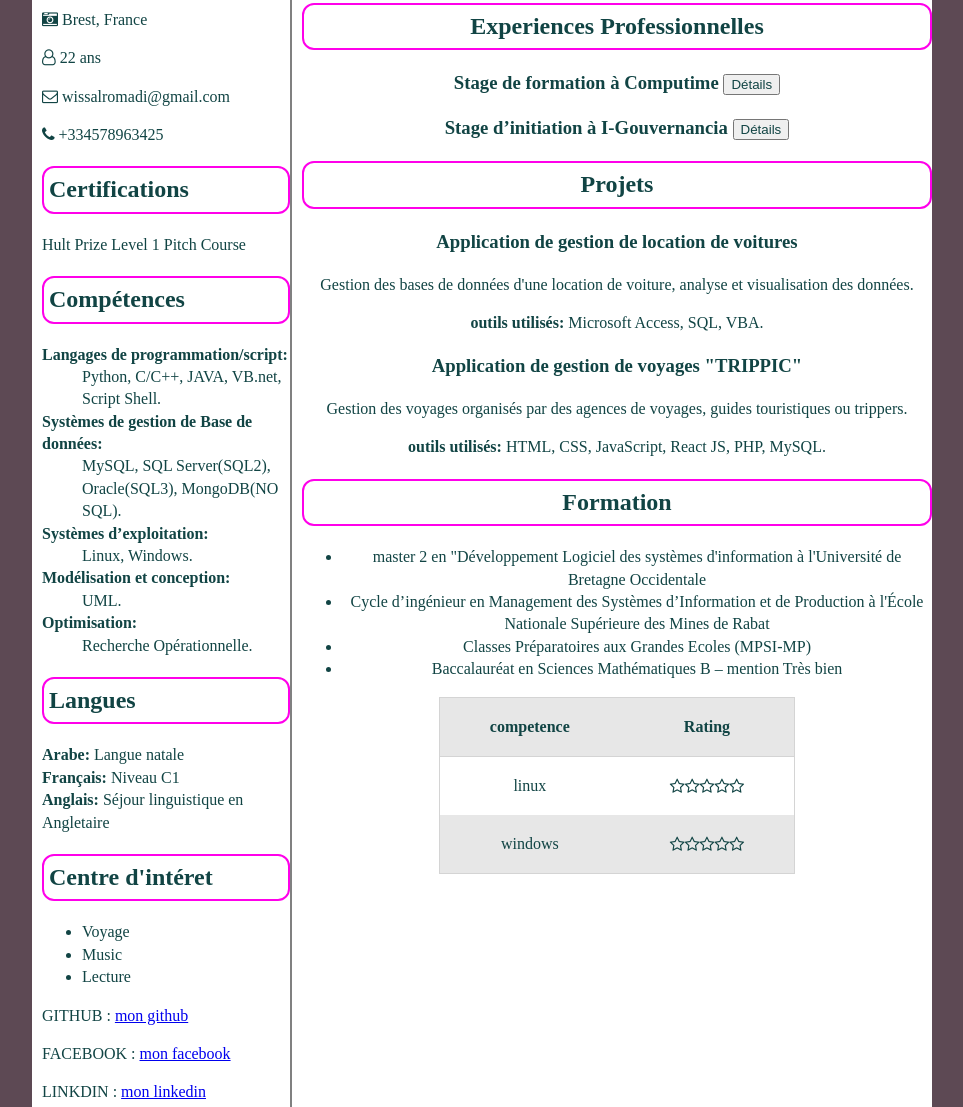
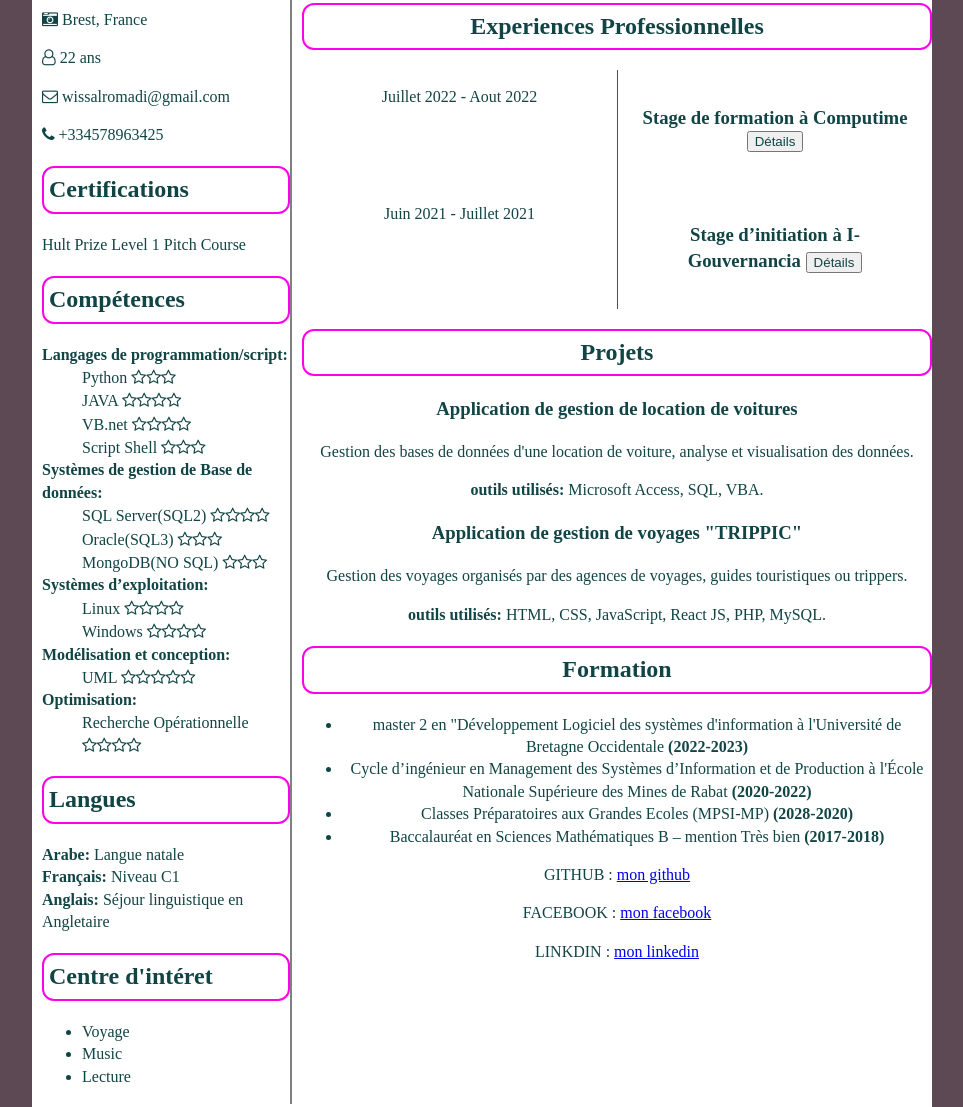
Before and after one commit to blauernyx/MONCV, a plain HTML site: page index.html in a window 1280 px wide. Shown: the part 255-1362 px from the top of the page, without its empty margins (158-1121 px from the left). Drawn offline with Linux system fonts and the light colour scheme; a web font is replaced by a local one.

Commit message:
autoevaluation

```diff
--- a/css/resume.css
+++ b/css/resume.css
@@ -85,6 +85,16 @@ h2.round {
   height: 180px;
 }
 
+.timeline{
+  display: grid;
+  grid-template-columns: repeat(2,1fr);
+}
+
+.stg1content{
+  border-left: 1px solid #5D4954;
+  padding: 1rem;
+  position: relative;
+}
 
 
 
@@ -94,51 +104,105 @@ h2.round {
 
 
 
-  table {
-    margin: 0 auto;
-    text-align: center;
-    border-collapse: collapse;
-    border: 1px solid #d4d4d4;
-    font-size: 1em;
-    background: #fff;
-  }
+.python {
+  display: inline-block;
+  position: relative;
+  font-family: FontAwesome;
+}
+.python::before {
+  content: "\f006 \f006 \f006";
+}
 
-  table th,
-  table tr:nth-child(2n+2) {
-    background: #e7e7e7;
-  }
 
-  table th,
-  table td {
-    padding: 20px 50px;
-  }
 
-  table th {
-    border-bottom: 1px solid #d4d4d4;
-  }
+.java {
+  display: inline-block;
+  position: relative;
+  font-family: FontAwesome;
+}
+.java::before {
+  content: "\f006 \f006 \f006 \f006";
+}
 
-  .stars-outer {
-    display: inline-block;
-    position: relative;
-    font-family: FontAwesome;
-  }
+.vbnet {
+  display: inline-block;
+  position: relative;
+  font-family: FontAwesome;
+}
+.vbnet::before {
+  content: "\f006 \f006 \f006 \f006";
+}
 
-  .stars-outer::before {
-    content: "\f006 \f006 \f006 \f006 \f006";
-  }
+.shell {
+  display: inline-block;
+  position: relative;
+  font-family: FontAwesome;
+}
+.shell::before {
+  content: "\f006 \f006 \f006";
+}
 
-  .stars-inner {
-    position: absolute;
-    top: 0;
-    left: 0;
-    white-space: nowrap;
-    overflow: hidden;
-    width: 0;
 
-  }
 
-  .stars-inner::before {
-    content: "\f005 \f005 \f005 \f005 \f005";
-    color: #f8ce0b;
+.sql2 {
+  display: inline-block;
+  position: relative;
+  font-family: FontAwesome;
+}
+.sql2::before {
+  content: "\f006 \f006 \f006 \f006";
+}
 
-  }
+.sql3 {
+  display: inline-block;
+  position: relative;
+  font-family: FontAwesome;
+}
+.sql3::before {
+  content: "\f006 \f006 \f006";
+}
+
+.mongo {
+  display: inline-block;
+  position: relative;
+  font-family: FontAwesome;
+}
+.mongo::before {
+  content: "\f006 \f006 \f006";
+}
+
+.linux {
+  display: inline-block;
+  position: relative;
+  font-family: FontAwesome;
+}
+.linux::before {
+  content: "\f006 \f006 \f006 \f006";
+}
+
+.windows {
+  display: inline-block;
+  position: relative;
+  font-family: FontAwesome;
+}
+.windows::before {
+  content: "\f006 \f006 \f006 \f006";
+}
+
+.UML {
+  display: inline-block;
+  position: relative;
+  font-family: FontAwesome;
+}
+.UML::before {
+  content: "\f006 \f006 \f006 \f006 \f006";
+}
+
+.ro {
+  display: inline-block;
+  position: relative;
+  font-family: FontAwesome;
+}
+.ro::before {
+  content: "\f006 \f006 \f006 \f006";
+}
--- a/index.html
+++ b/index.html
@@ -7,7 +7,6 @@
         <link href="https://fonts.googleapis.com/css2?family=Alkalami&display=swap" rel="stylesheet">
         <link rel="stylesheet" href="css/resume.css"/>
         <link rel="stylesheet" href="css/responsive.css"/>
-        <script src="js/resume.js"></script>
         <meta charset="utf-8">
         <meta http-equiv="X-UA-Compatible" content= "IE=edge,chrome=1">
         <title>Mon CV</title>
@@ -15,6 +14,7 @@
         <meta name= "keywords" content= "web,developer,resume">
         <meta name="author" content="Mon nom">
         <meta name="viewport" content= "width=device-width, initial-scale=1">
+
         <!--[if lt IE 9]>
             <script src="http://html5shiv.googlecode.com/svn/trunk/html5.js"></script><![endif]-->
 
@@ -22,6 +22,7 @@
     <body id="wrapper">
         <header>
             <div id="function">
+
               <h1>
                   ROMADI Wissal
                 </h1>
@@ -51,39 +52,67 @@
                     <dl>
                         <dt><strong>Langages de programmation/script: </strong></dt>
                         <dd>
-                            <span data-toggle="tooltip" title="description python">Python,</span>
-                            <span data-toggle="tooltip" title="description c/c++">C/C++,</span>
-                            <span data-toggle="tooltip" title="description java">JAVA,</span>
-                            <span data-toggle="tooltip" title="description vb.net">VB.net,</span>
-                            <span data-toggle="tooltip" title="description script shell">Script Shell.</span>
+                          <div>
+                            <span data-toggle="tooltip" title="description python">Python</span>
+                            <span class="python"> </span>
+                          </div>
+
+                          <div>
+                            <span data-toggle="tooltip" title="description java">JAVA</span>
+                            <span class="java"> </span>
+                          </div>
+                          <div>
+                            <span data-toggle="tooltip" title="description vb.net">VB.net</span>
+                            <span class="vbnet"> </span>
+                          </div>
+                          <div>
+                            <span data-toggle="tooltip" title="description script shell">Script Shell</span>
+                            <span class="shell"> </span>
+                          </div>
                         </dd>
+
                         <dt><strong>Systèmes de gestion de Base de données: </strong></dt>
                         <dd>
-                            <span data-toggle="tooltip" title="description MySQL">MySQL,</span>
-                            <span data-toggle="tooltip" title="description SQL Server(SQL2)">SQL Server(SQL2),</span>
-                            <span data-toggle="tooltip" title="description Oracle(SQL3)">Oracle(SQL3),</span>
-                            <span data-toggle="tooltip" title="description MongoDB(NO SQL)">MongoDB(NO SQL).</span>
+
+                          <div>
+                            <span data-toggle="tooltip" title="description SQL Server(SQL2) ">SQL Server(SQL2)</span>
+                            <span class="sql2"> </span>
+                          </div>
+                          <div>
+                            <span data-toggle="tooltip" title="description Oracle(SQL3)">Oracle(SQL3)</span>
+                            <span class="sql3"> </span>
+                          </div>
+                          <div>
+                            <span data-toggle="tooltip" title="description MongoDB(NO SQL)">MongoDB(NO SQL)</span>
+                            <span class="mongo"> </span>
+                          </div>
                         </dd>
                         <dt><strong>Systèmes d’exploitation: </strong></dt>
                         <dd>
-                            <span data-toggle="tooltip" title="description Linux">Linux,</span>
-                            <span data-toggle="tooltip" title="description Windows">Windows.</span>
+                          <div>
+                            <span data-toggle="tooltip" title="description Linux">Linux</span>
+                            <span class="linux"> </span>
+                          </div>
+                          <div>
+                            <span data-toggle="tooltip" title="description Windows">Windows</span>
+                            <span class="windows"> </span>
+                          </div>
                         </dd>
                         <dt><strong>Modélisation et conception: </strong></dt>
                         <dd>
-                            <span data-toggle="tooltip" title="description UML">UML.</span>
+                          <div>
+                            <span data-toggle="tooltip" title="description UML">UML</span>
+                            <span class="UML"> </span>
+                          </div>
                         </dd>
                         <dt><strong>Optimisation: </strong></dt>
                         <dd>
-                            <span data-toggle="tooltip" title="description Recherche Opérationnelle">Recherche Opérationnelle.</span>
+                          <div>
+                            <span data-toggle="tooltip" title="description Recherche Opérationnelle">Recherche Opérationnelle</span>
+                            <span class="ro"> </span>
+                          </div>
                         </dd>
                     </dl>
-
-
-
-                    <!--ssssssssssssssttttttttttttaaaaaaaaaaaaarrrrrrrrrrrrrsssssssssssssss-->
-
-
                 </section>
                 <section>
                     <h2 class="round">Langues</h2>
@@ -101,43 +130,39 @@
                         <li>Lecture</li>
                     </ul>
                 </section>
-
-
-                <footer>
-                    <p> GITHUB :
-                        <a href="https://github.com/blauernyx">mon github</a>
-                    </p>
-                    <p> FACEBOOK :
-                        <a href="https://www.facebook.com/blauer.nyx">mon facebook</a>
-                    </p>
-                    <p> LINKDIN :
-                        <a href="https://www.linkedin.com/in/wissal-romadi-1973b3203">mon linkedin</a>
-                    </p>
-                </footer>
             </div>
-
-
-
-
-
-
-
 
             <div id="content">
                 <section>
                     <h2 class="round">Experiences Professionnelles </h2>
-                    <article>
+                    <div class="timeline">
+                      <div class="stg1gauche">
+                        <p>Juillet 2022 - Aout 2022</p>
+                      </div>
+                        <div class="stg1droite">
+                          <div class="stg1content">
                             <h3>Stage de formation à Computime <button onclick="alterner('stg1')">Détails</button></h3>
                             <div id="stg1" style="display:none;">
                               <p id="stg1txt">Conception et réalisation d'une application desktop d'extraction de données des pointeuses</p>
                             </div>
-                    </article>
-                    <article>
+                          </div>
+                        </div>
+
+                    </div>
+                    <div class="timeline">
+                      <div class="stg2gauche">
+                        <p>Juin 2021 - Juillet 2021</p>
+                      </div>
+                        <div class="stg2droite">
+                          <div class="stg1content">
                           <h3>Stage d’initiation à I-Gouvernancia <button onclick="alterner('stg2')">Détails</button></h3>
                           <div id="stg2" style="display:none;">
                               <p id="stg2txt">Mise en place d’un système de management de sécurité de l’information conforme à la norme 27001 : 2013 en vue d’une certification</p>
                           </div>
-                    </article>
+                          </div>
+                        </div>
+
+                    </div>
                 </section>
                 <section>
                     <h2 class="round">Projets </h2>
@@ -166,48 +191,27 @@
                 <section>
                     <h2 class="round">Formation</h2>
                     <ul>
-                        <li>master 2 en "Développement Logiciel des systèmes d'information à l'Université de Bretagne Occidentale</li>
-                        <li>Cycle d’ingénieur en Management des Systèmes d’Information et de Production à l'École Nationale Supérieure des Mines de Rabat</li>
-                        <li>Classes Préparatoires aux Grandes Ecoles (MPSI-MP)</li>
-                        <li>Baccalauréat en Sciences Mathématiques B – mention Très bien</li>
+                        <li>master 2 en "Développement Logiciel des systèmes d'information à l'Université de Bretagne Occidentale <strong> (2022-2023)</strong></li>
+                        <li>Cycle d’ingénieur en Management des Systèmes d’Information et de Production à l'École Nationale Supérieure des Mines de Rabat <strong> (2020-2022)</strong></li>
+                        <li>Classes Préparatoires aux Grandes Ecoles (MPSI-MP) <strong> (2028-2020)</strong></li>
+                        <li>Baccalauréat en Sciences Mathématiques B – mention Très bien <strong> (2017-2018)</strong></li>
                     </ul>
                 </section>
-                <table>
-                    <thead>
-                       <tr>
-                         <th>competence</th>
-                         <th>Rating</th>
-                       </tr>
-                     </thead>
-                     <tbody>
-                       <tr class="linux">
-                         <td>linux</td>
-                         <td>
-                            <div class="stars-outer">
-                                <div class="stars-inner"><i class="fa fa-star-o" aria-hidden="true"></i></div>
-                            </div>
-                         </td>
-                       </tr>
-
-
-                       <tr class="windows">
-                         <td>windows</td>
-                         <td>
-                            <div class="stars-outer">
-                                <div class="stars-inner"><i class="fa fa-star" aria-hidden="true"></i></div>
-                            </div>
-                         </td>
-                       </tr>
-
-
-
-                       <!-- 3 more rows here -->
-
-                     </tbody>
-                   </table>
-
+                <footer>
+                    <p> GITHUB :
+                        <a href="https://github.com/blauernyx">mon github</a>
+                    </p>
+                    <p> FACEBOOK :
+                        <a href="https://www.facebook.com/blauer.nyx">mon facebook</a>
+                    </p>
+                    <p> LINKDIN :
+                        <a href="https://www.linkedin.com/in/wissal-romadi-1973b3203">mon linkedin</a>
+                    </p>
+                </footer>
             </div>
 
         </div>
+        <script src="js/resume.js"></script>
+
        </body>
 </html>
```
Also changed, not shown: js/resume.js (+0 -14 lines). Lines whose indentation alone changed are shown as unchanged.
